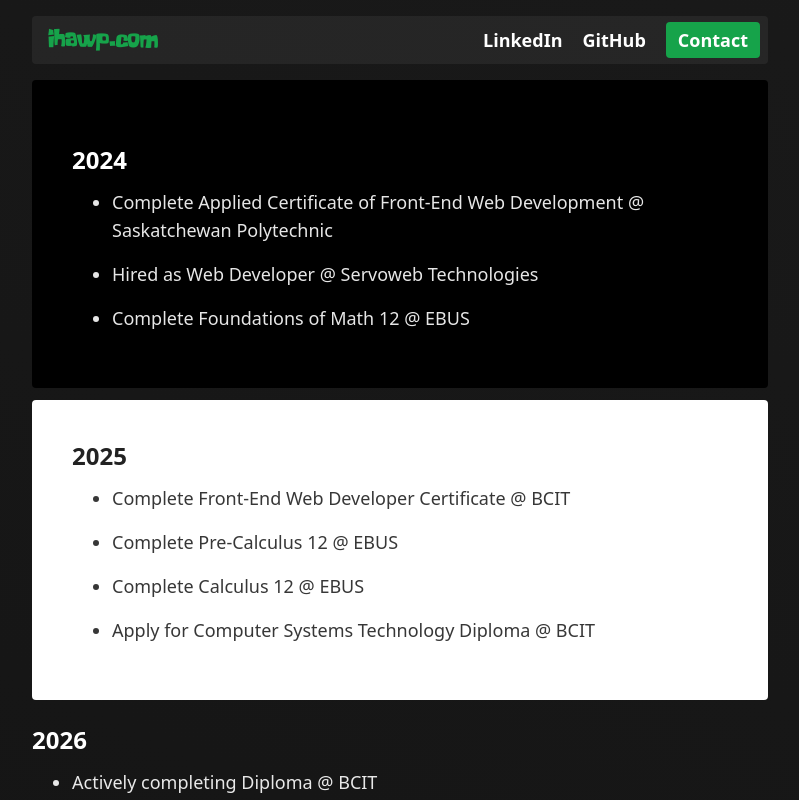
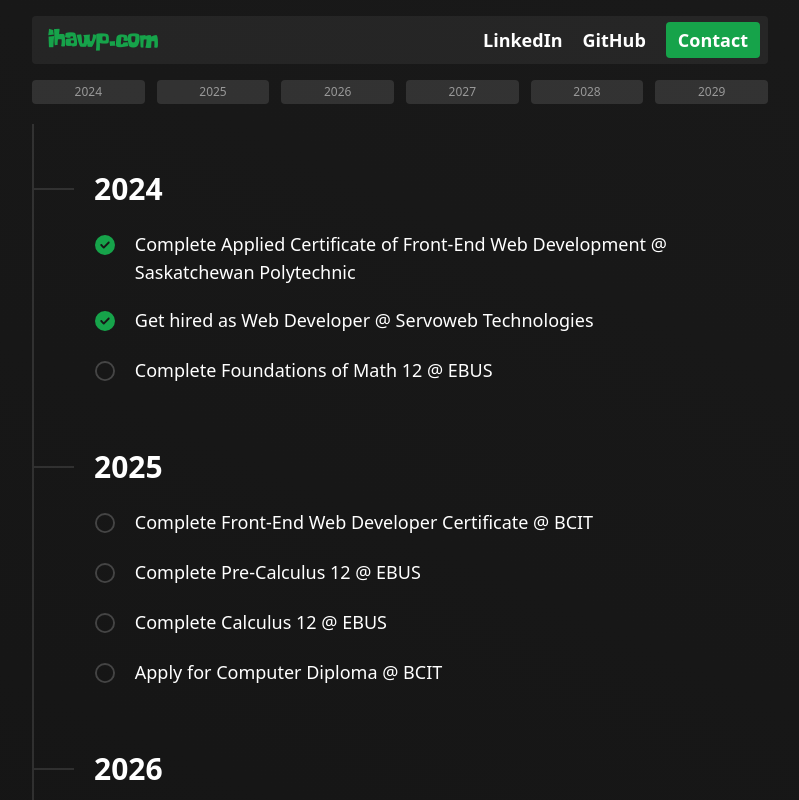
Before and after one commit to ihawp/portfolio, a React (Vite) app: page /roadmap in a window 1280 px wide. Shown: the whole page, without its empty margins (240-1039 px from the left). Built offline with nearby package versions, Linux system fonts and the light colour scheme.

Commit message:
updated roadmap page to be more wonderful!

```diff
--- a/package.json
+++ b/package.json
@@ -12,6 +12,7 @@
   "dependencies": {
     "@fortawesome/fontawesome-svg-core": "^6.7.1",
     "@fortawesome/free-brands-svg-icons": "^6.7.1",
+    "@fortawesome/free-regular-svg-icons": "^6.7.2",
     "@fortawesome/free-solid-svg-icons": "^6.7.1",
     "@fortawesome/react-fontawesome": "^0.2.2",
     "autoprefixer": "^10.4.20",
--- a/src/page/Home.tsx
+++ b/src/page/Home.tsx
@@ -21,11 +21,12 @@
     const [currentOpen, setCurrentOpen] = useState(0);
 
     useEffect(() => {
+        console.log(data);
         if (data.length === 0) {
             console.log('wowowowowow');
             get();
         }
-    }, [])
+    }, [data])
 
     const get = () => {
         fetch('https://backend.ihawp.com/projects', {
@@ -83,7 +84,7 @@
 export default function Home() {
     return <>
         <div className={"flex items-center justify-center flex-col py-8 sm:pt-8 sm:pb-12 gap-3 text-center"}>
-            <img alt="Warren Chemerika" className="rounded-full w-[200px] hover:bg-green-500 hover:p-5 transition-all mb-2 shadow-md shadow-[#222]" draggable={"false"} src={"./w.jpg"}/>
+            <img alt="Warren Chemerika" className="rounded-full w-[250px] hover:bg-green-600 hover:p-5 transition-all mb-2 shadow-md shadow-[#222]" draggable={"false"} src={"./w.jpg"}/>
             <h1 className={"sm:text-6xl text-[35px] mb-1 sm:mb-0"}><span className={"font-bold"}>Warren Chemerika</span>
             </h1>
             <h2 className={"sm:text-[39px] sm:leading-10 text-[23px] bg-[#999] bg-opacity-10 px-3 py-3 sm:pt-3 sm:pb-4 sm:w-max text-center rounded font-semibold"}>
--- a/src/page/Roadmap.tsx
+++ b/src/page/Roadmap.tsx
@@ -1,55 +1,120 @@
 import { useState } from 'react';
+import {FontAwesomeIcon} from "@fortawesome/react-fontawesome";
+
+export default function Roadmap() {
+    const [wow, setWow] = useState();
 
 
-export default function Roadmap() {
-    return <div className="max-w-3xl">
-        <div className={"bg-black w-full p-10 rounded mb-3"}>
-            <h2 className="text-2xl font-semibold mt-6 mb-3">2024</h2>
-            <ul className={"list-disc px-10"}>
-                <li className="mb-4 opacity-90">Complete Applied Certificate of Front-End Web Development @ Saskatchewan
-                    Polytechnic
-                </li>
-                <li className="mb-4 opacity-90">Hired as Web Developer @ Servoweb Technologies</li>
-                <li className="mb-4 opacity-90">Complete Foundations of Math 12 @ EBUS</li>
-            </ul>
+    return <>
+        <div className={"sm:flex h-max pb-5 hidden gap-3 w-full text-center text-[#999] text-xs"}>
+            <a href={"#twenty24"} className={"p-1 flex-grow bg-[#999] bg-opacity-20 rounded hover:bg-opacity-30"}>2024</a>
+            <a href={"#twenty25"} className={"p-1 flex-grow bg-[#999] bg-opacity-20 rounded hover:bg-opacity-30"}>2025</a>
+            <a href={"#twenty26"} className={"p-1 flex-grow bg-[#999] bg-opacity-20 rounded hover:bg-opacity-30"}>2026</a>
+            <a href={"#twenty27"} className={"p-1 flex-grow bg-[#999] bg-opacity-20 rounded hover:bg-opacity-30"}>2027</a>
+            <a href={"#twenty28"} className={"p-1 flex-grow bg-[#999] bg-opacity-20 rounded hover:bg-opacity-30"}>2028</a>
+            <a href={"#twenty29"} className={"p-1 flex-grow bg-[#999] bg-opacity-20 rounded hover:bg-opacity-30"}>2029</a>
         </div>
+        <div className={"list-none border-[#999] border-opacity-20 border-l-[2px] border-solid w-full py-10 flex flex-col gap-14"}>
 
-        <div className={"bg-white w-full p-10 text-[#222] rounded"}>
-            <h2 className="text-2xl font-semibold mb-3">2025</h2>
-            <ul className={"list-disc px-10"}>
-                <li className="mb-4 opacity-90">Complete Front-End Web Developer Certificate @ BCIT</li>
-                <li className="mb-4 opacity-90">Complete Pre-Calculus 12 @ EBUS</li>
-                <li className="mb-4 opacity-90">Complete Calculus 12 @ EBUS</li>
-                <li className="mb-4 opacity-90">Apply for Computer Systems Technology Diploma @ BCIT</li>
-            </ul>
+            <li id="twenty24">
+                <h2 className="text-3xl font-bold pl-5 mt-6 mb-10 border-solid border-[#999] border-opacity-20 sm:border-l-[2.5rem] border-l-[1.3rem] h-[2px] flex items-center">2024</h2>
+                <ul className={"list-none sm:pl-[3.8rem] pl-[2.5rem] flex flex-col gap-5"}>
+                    <li className={"flex items-start"}>
+                        <FontAwesomeIcon icon={"circle-check"} className={"h-[30px] w-[20px] sm:mr-5 mr-3 text-green-600"}/>
+                        <p>Complete Applied Certificate of Front-End Web Development @ Saskatchewan Polytechnic</p>
+                    </li>
+                    <li className={"flex items-start"}>
+                        <FontAwesomeIcon icon={"circle-check"} className={"h-[30px] w-[20px] sm:mr-5 mr-3 text-green-600"}/>
+                        <p>Get hired as Web Developer @ Servoweb Technologies</p>
+                    </li>
+
+                    <li className={"flex items-start"}>
+                        <FontAwesomeIcon icon={"fa-regular fa-circle"} className={"h-[30px] w-[20px] sm:mr-5 mr-3 opacity-20"}/>
+                        <p>Complete Foundations of Math 12 @ EBUS</p>
+                    </li>
+                </ul>
+            </li>
+
+            <li id="twenty25">
+                <h2 className="text-3xl font-bold pl-5 mt-6 mb-10 border-solid border-[#999] border-opacity-20 sm:border-l-[2.5rem] border-l-[1.3rem] h-[2px] flex items-center">2025</h2>
+                <ul className={"list-none sm:pl-[3.8rem] pl-[2.5rem] flex flex-col gap-5"}>
+
+                    <li className={"flex items-start"}>
+                        <FontAwesomeIcon icon={"fa-regular fa-circle"} className={"h-[30px] w-[20px] sm:mr-5 mr-3 opacity-20"}/>
+                        <p>Complete Front-End Web Developer Certificate @ BCIT</p>
+                    </li>
+
+                    <li className={"flex items-start"}>
+                        <FontAwesomeIcon icon={"fa-regular fa-circle"} className={"h-[30px] w-[20px] sm:mr-5 mr-3 opacity-20"}/>
+                        <p>Complete Pre-Calculus 12 @ EBUS</p>
+                    </li>
+
+                    <li className={"flex items-start"}>
+                        <FontAwesomeIcon icon={"fa-regular fa-circle"} className={"h-[30px] w-[20px] sm:mr-5 mr-3 opacity-20"}/>
+                        <p>Complete Calculus 12 @ EBUS</p>
+                    </li>
+
+                    <li className={"flex items-start"}>
+                        <FontAwesomeIcon icon={"fa-regular fa-circle"} className={"h-[30px] w-[20px] sm:mr-5 mr-3 opacity-20"}/>
+                        <p>Apply for Computer Diploma @ BCIT</p>
+                    </li>
+
+                </ul>
+            </li>
+
+            <li id="twenty26">
+                <h2 className="text-3xl font-bold pl-5 mt-6 mb-10 border-solid border-[#999] border-opacity-20 sm:border-l-[2.5rem] border-l-[1.3rem] h-[2px] flex items-center">2026</h2>
+                <ul className={"list-none sm:pl-[3.8rem] pl-[2.5rem] flex flex-col gap-5"}>
+
+                    <li className={"flex items-start"}>
+                        <FontAwesomeIcon icon={"fa-regular fa-circle"} className={"h-[30px] w-[20px] sm:mr-5 mr-3 opacity-20"}/>
+                        <p>Actively completing Diploma @ BCIT</p>
+                    </li>
+
+                </ul>
+            </li>
+
+            <li id="twenty27">
+                <h2 className="text-3xl font-bold pl-5 mt-6 mb-10 border-solid border-[#999] border-opacity-20 sm:border-l-[2.5rem] border-l-[1.3rem] h-[2px] flex items-center">2027</h2>
+                <ul className={"list-none sm:pl-[3.8rem] pl-[2.5rem] flex flex-col gap-5"}>
+
+                    <li className={"flex items-start"}>
+                        <FontAwesomeIcon icon={"fa-regular fa-circle"} className={"h-[30px] w-[20px] sm:mr-5 mr-3 opacity-20"}/>
+                        <p>Complete Computer Diploma @ BCIT</p>
+                    </li>
+
+                    <li className={"flex items-start"}>
+                        <FontAwesomeIcon icon={"fa-regular fa-circle"} className={"h-[30px] w-[20px] sm:mr-5 mr-3 opacity-20"}/>
+                        <p>Apply for BScACS (Applied Computer Science) Degree @ BCIT</p>
+                    </li>
+
+                </ul>
+            </li>
+
+            <li id="twenty28">
+                <h2 className="text-3xl font-bold pl-5 mt-6 mb-10 border-solid border-[#999] border-opacity-20 sm:border-l-[2.5rem] border-l-[1.3rem] h-[2px] flex items-center">2028</h2>
+                <ul className={"list-none sm:pl-[3.8rem] pl-[2.5rem] flex flex-col gap-5"}>
+
+                    <li className={"flex items-start"}>
+                        <FontAwesomeIcon icon={"fa-regular fa-circle"} className={"h-[30px] w-[20px] sm:mr-5 mr-3 opacity-20"}/>
+                        <p>Actively completing Degree @ BCIT</p>
+                    </li>
+
+                </ul>
+            </li>
+
+            <li id="twenty29">
+                <h2 className="text-3xl font-bold pl-5 mt-6 mb-10 border-solid border-[#999] border-opacity-20 sm:border-l-[2.5rem] border-l-[1.3rem] h-[2px] flex items-center">2029</h2>
+                <ul className={"list-none sm:pl-[3.8rem] pl-[2.5rem] flex flex-col gap-5"}>
+
+                    <li className={"flex items-start"}>
+                        <FontAwesomeIcon icon={"fa-regular fa-circle"} className={"h-[30px] w-[20px] sm:mr-5 mr-3 opacity-20"}/>
+                        <p>Complete Applied Computer Science Degree @ BCIT</p>
+                    </li>
+
+                </ul>
+            </li>
+
         </div>
-
-        <h2 className="text-2xl font-semibold mt-6 mb-3">2026</h2>
-        <ul className={"list-disc px-10"}>
-            <li className="mb-4 opacity-90">Actively completing Diploma @ BCIT</li>
-        </ul>
-
-        <h2 className="text-2xl font-semibold mt-6 mb-3">2027</h2>
-        <ul className={"list-disc px-10"}>
-            <li className="mb-4 opacity-90">Complete Diploma @ BCIT</li>
-            <li className="mb-4 opacity-90">Apply for BScACS (Applied Computer Science) Degree @ BCIT</li>
-        </ul>
-
-        <h2 className="text-2xl font-semibold mt-6 mb-3">2028</h2>
-        <ul className={"list-disc px-10"}>
-            <li className="mb-4 opacity-90">Actively completing Degree @ BCIT</li>
-        </ul>
-
-        <h2 className="text-2xl font-semibold mt-6 mb-3">2029</h2>
-        <ul className={"list-disc px-10"}>
-            <li className="mb-4 opacity-90">Complete Degree @ BCIT</li>
-        </ul>
-    </div>
-}
-
-function Itemm(wow:string, bananaphone: string) {
-    return <>
-        <h1>${wow}</h1>
-        <h1>${bananaphone}</h1>
     </>
 }
```
Also changed, not shown: src/component/fontawesome.ts (+6 -1 lines), 1 other file (tests, documents, lock files or other folders).
